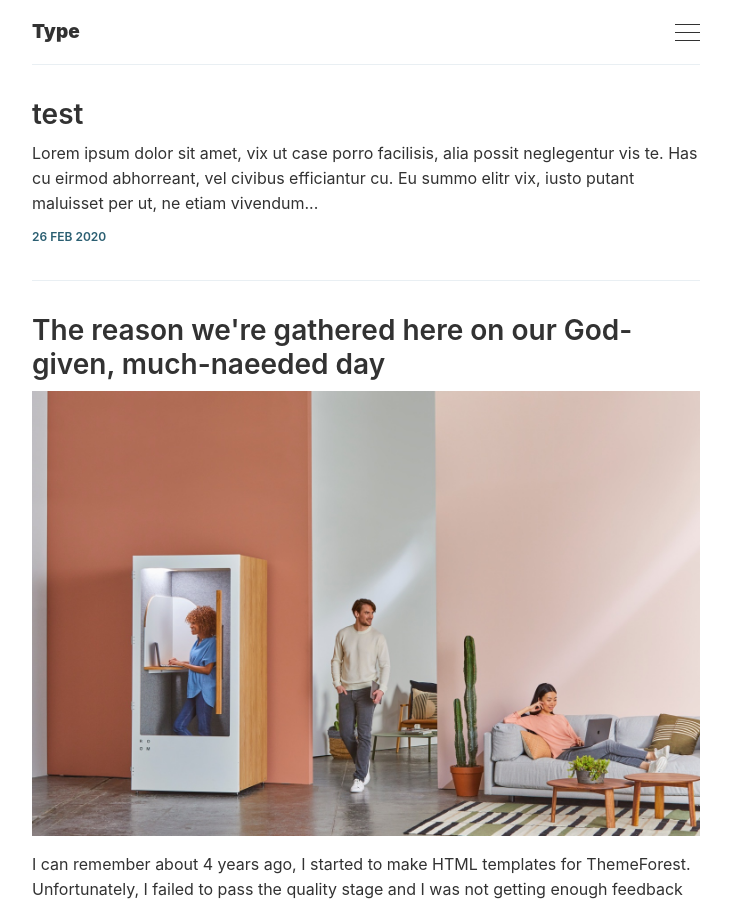
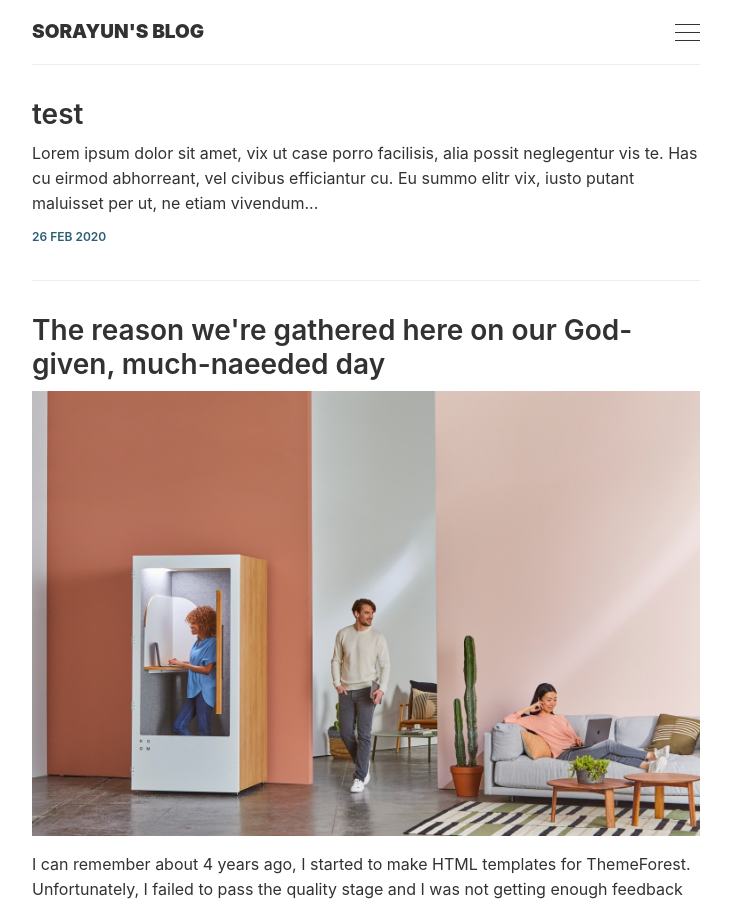
Before and after one commit to sorayun91/sorayun91.github.io, a Jekyll site: the page built from index.html, in a window 1280 px wide and 900 px high. Shown: the whole window, without its empty margins (274-1005 px from the left). Built offline with Jekyll 4.4.1, drawn with Linux system fonts in a browser that asks for light colours; the list of posts is cut into pages by our own code.

Commit message:
타이틀변경

```diff
--- a/Gemfile
+++ b/Gemfile
@@ -1,6 +1,7 @@
 source 'https://rubygems.org'
 
 gem 'bundler'
-gem 'jekyll', '~> 4.0'
+
 gem 'jekyll-paginate'
 gem 'jekyll-tagging'
+gem 'jekyll-admin', group: :jekyll_plugins
--- a/_config.yml
+++ b/_config.yml
@@ -6,7 +6,7 @@
 # 'jekyll serve'. If you change this file, please restart the server process.
 
 # Site settings
-title:       Type
+title:       SORAYUN'S BLOG
 email:       ''
 description: ''
 baseurl:     '' # The subpath of your site, e.g. /blog
```
Also changed, not shown: Gemfile.lock (deleted).
